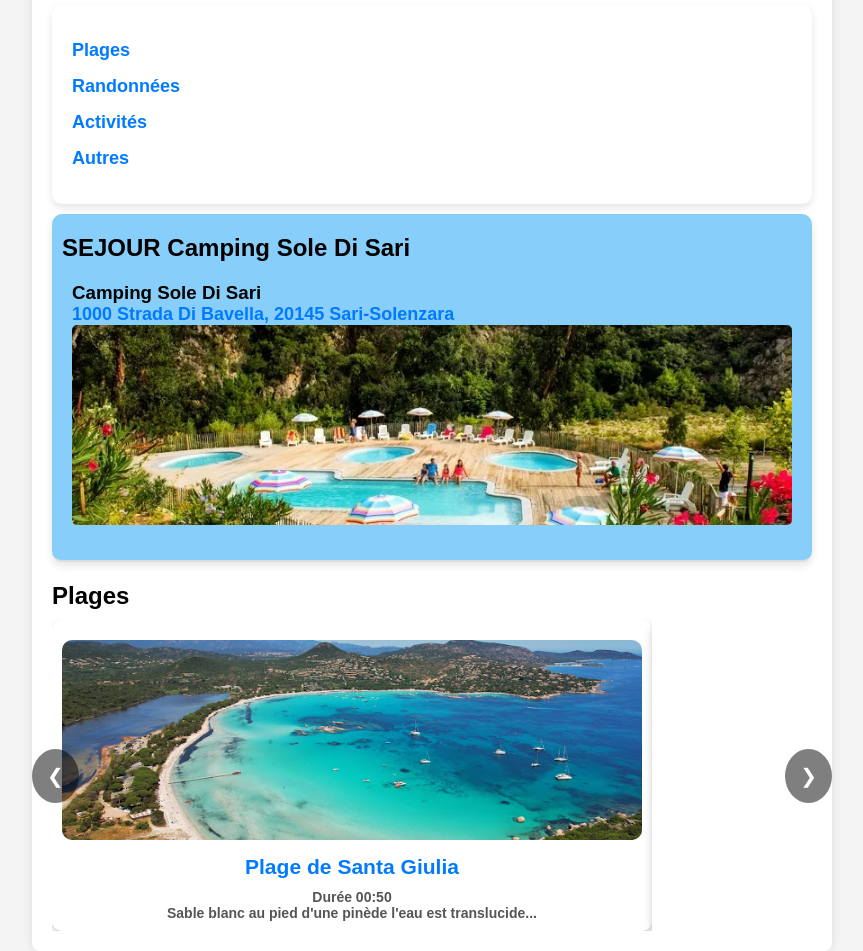
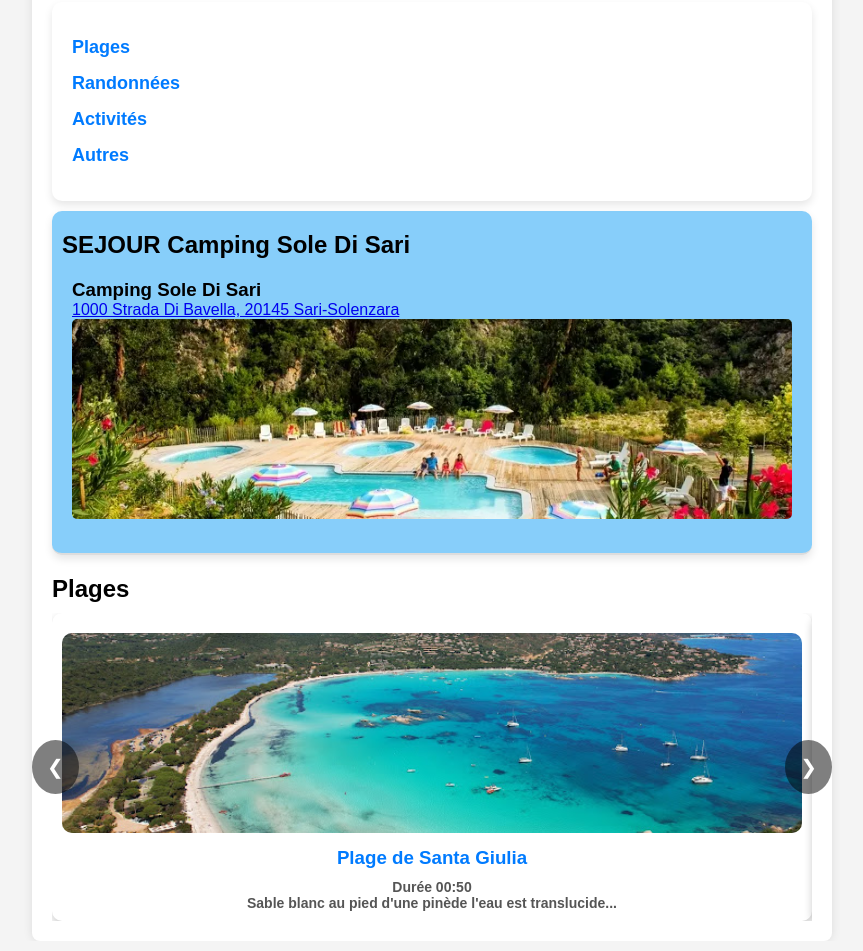
Before and after one commit to cedricPV/corse2025, a plain HTML site: page soledidari.html in a window 1280 px wide. Shown: the part 113-1064 px from the top of the page, without its empty margins (208-1071 px from the left). Drawn offline with Linux system fonts and the light colour scheme.

Commit message:
Développement

```diff
--- a/soledidari.html
+++ b/soledidari.html
@@ -31,7 +31,6 @@
             border-bottom: 2px solid #ddd;
 			list-style: none;
 			border-radius: 10px;
-			width: 100%;
 			box-shadow: 0 4px 8px rgba(0, 0, 0, 0.1);
 		}
         .option {
@@ -73,14 +72,14 @@
 		li {
 			margin: 15px 0;
 		}
-		a {
+		.sommaire a {
 			text-decoration: none;
 			color: #007BFF;
 			font-size: 18px;
 			font-weight: bold;
 			transition: 0.3s;
 		}
-		a:hover {
+		.sommaire a:hover {
 			color: white;
 			background: #007BFF;
 			padding: 8px 15px;
@@ -96,7 +95,6 @@
 		.carousel-container {
 			overflow: hidden;
 			width: 100%;
-			max-width: 600px;
 		}
 		.carousel {
 			display: flex;
@@ -149,7 +147,7 @@
 			<a href="index.html#soledidari">Retour</a>
 
         <h1>Camping le Sagone</h1>
-		<ul>
+		<ul class="sommaire">
 			<li><a href="#plages">Plages</a></li>
 			<li><a href="#randonnees">Randonnées</a></li>
 			<li><a href="#activites">Activités</a></li>
```
Also changed, not shown: index.html (+0 -2 lines), 1 other file.
